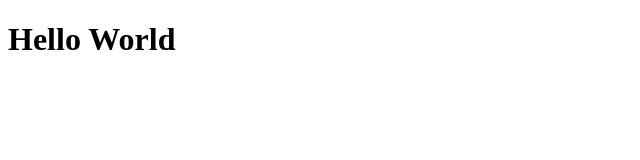
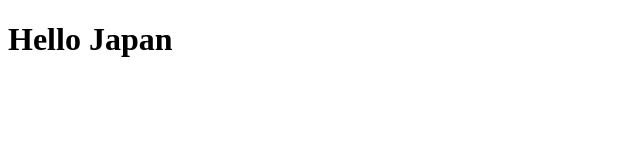
Before and after one commit to eliotc1986/simple-template, a plain HTML site: page index.html in a window 1280 px wide. Shown: the full height of the page, 0-640 px from the left. Drawn offline with Linux system fonts and the light colour scheme.

Commit message:
changed the h1 text

```diff
--- a/index.html
+++ b/index.html
@@ -12,7 +12,7 @@
 </head>
 <body>
   <div class="container">
-    <h1>Hello World</h1>
+    <h1>Hello Japan</h1>
   </div>
   <script src="src/js/app.js"></script>
 </body>
```
